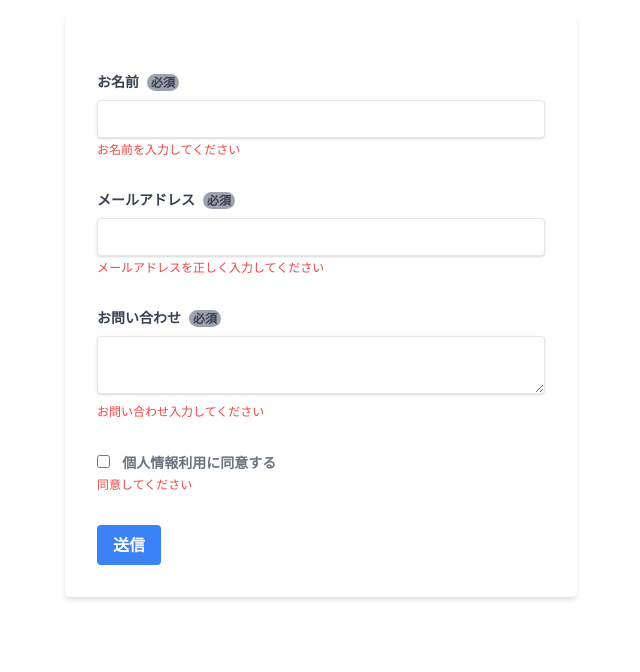
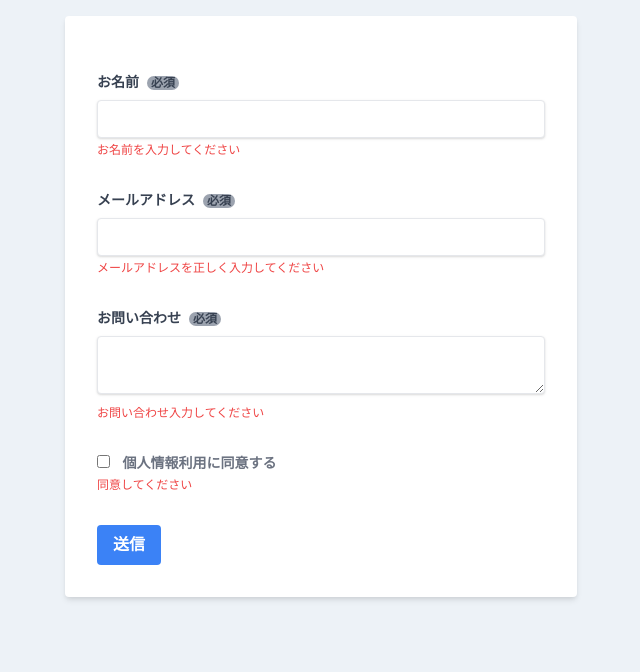
Before and after one commit to suginoki45/formrun-sample, a website: page index.html in a window 1280 px wide. Shown: the part 128-800 px from the top of the page, without its empty margins (319-959 px from the left). Drawn offline with nearby package versions, Linux system fonts and the light colour scheme; a web font is replaced by a local one.

Commit message:
ダブルコーテーションの抜けを修正

```diff
--- a/index.html
+++ b/index.html
@@ -6,7 +6,7 @@
 	<meta name="viewport" content="width=device-width, initial-scale=1.0">
 	<link rel="stylesheet" href="https://unpkg.com/tailwindcss@^1.0/dist/tailwind.min.css">
 	<link rel="stylesheet" href="https://use.typekit.net/bts3qgp.css">
-	<link rel="stylesheet" href=./dist/css/bundle.min.css">
+	<link rel="stylesheet" href="./dist/css/bundle.min.css">
 	<script src="https://sdk.form.run/js/v2/formrun.js"></script>
 	<title>formrun サンプル</title>
 </head>
```
